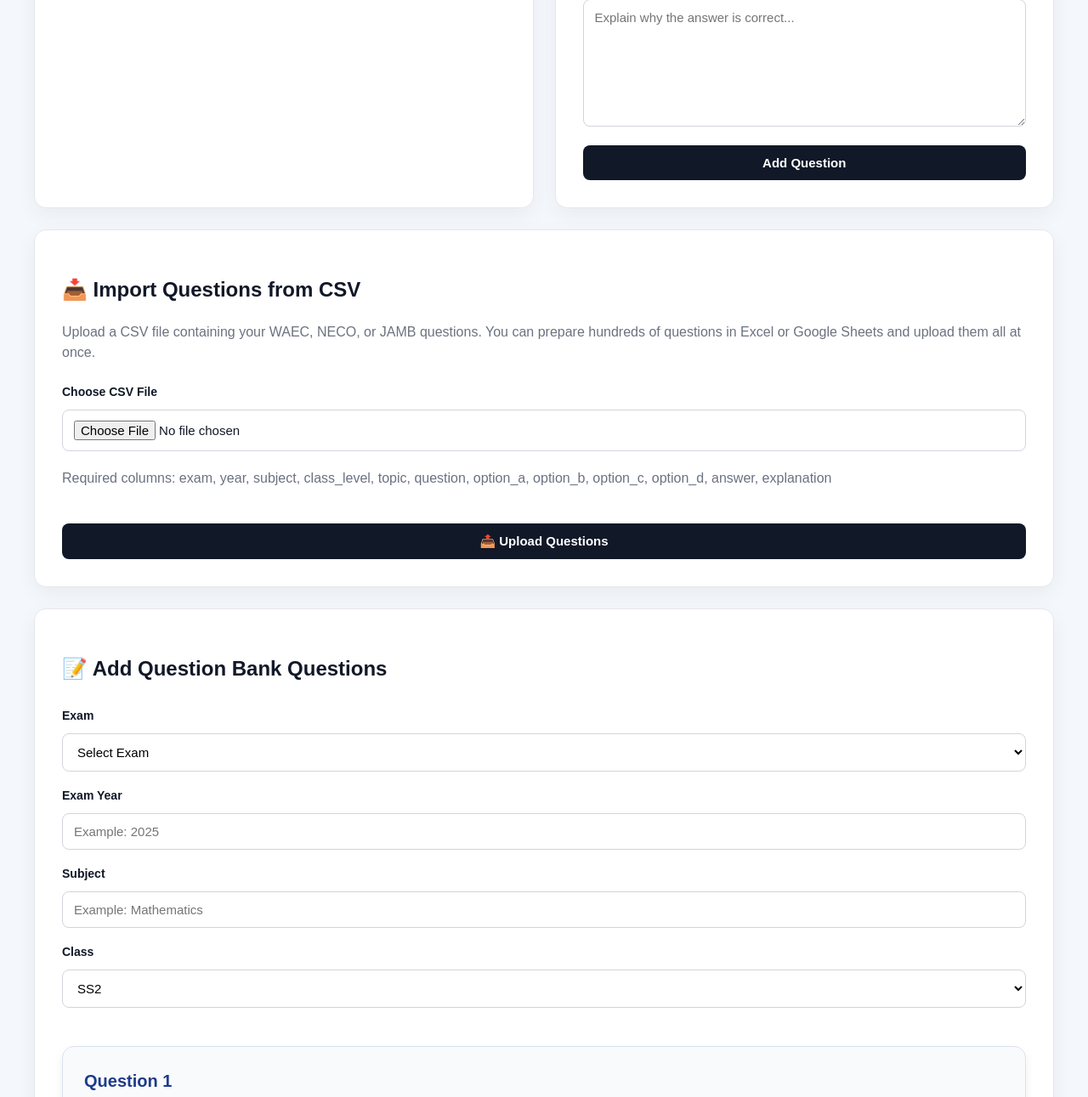
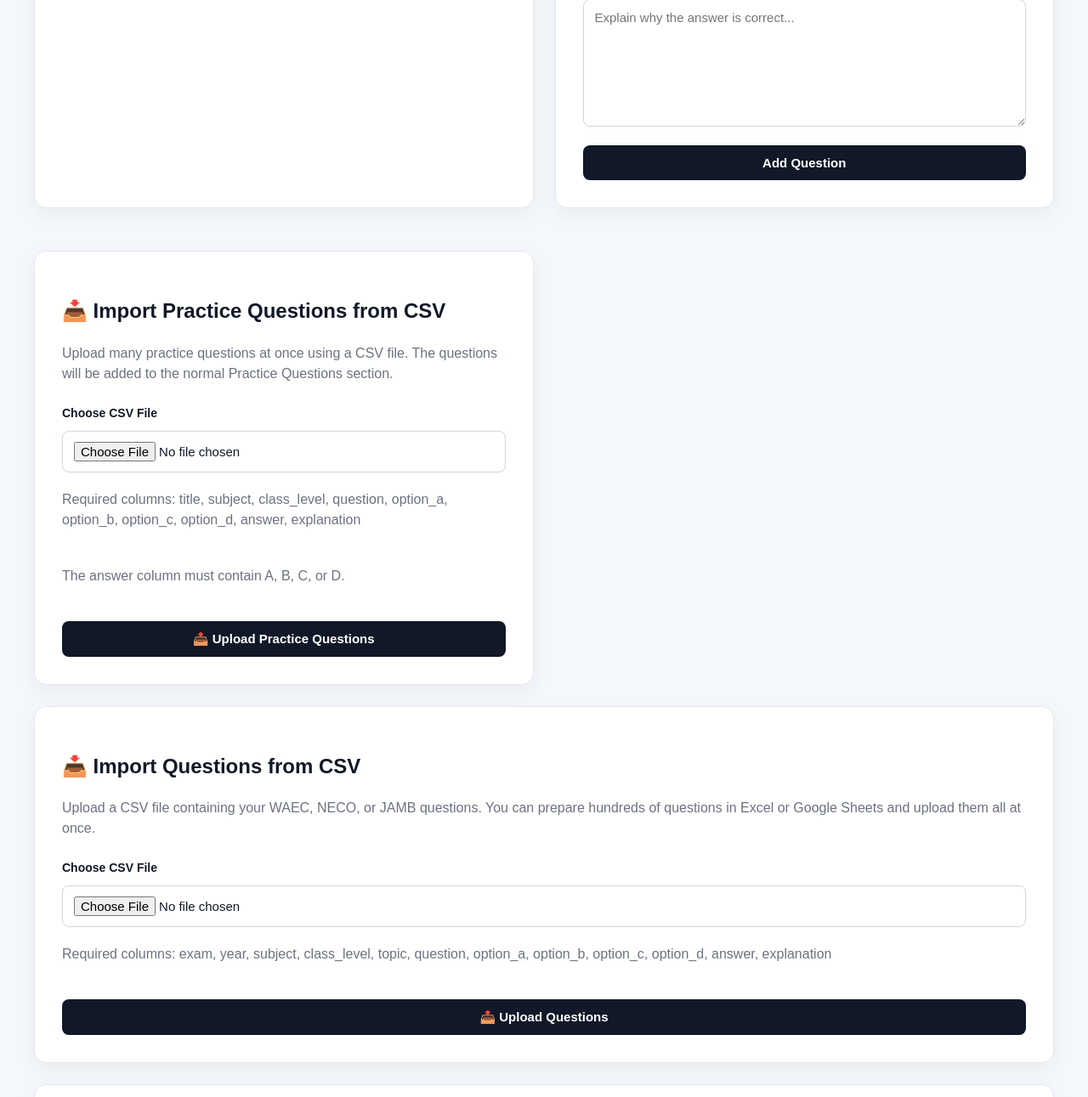
Before and after one commit to Tee-11/studynaijaai.ng, a Flask app: page /admin in a window 1280 px wide. Shown: the part 1321-2612 px from the top of the page at 85% size. Run offline with Flask 3, Linux system fonts and the light colour scheme; the visitor is signed in with stand-in values (Sample User, id 1); data comes from the database, SQL or seed files in the repository; data that the repository does not hold is empty; some libraries are stand-ins or nearby versions.

Commit message:
Add CSV import UI for practice questions

```diff
--- a/templates/base.html
+++ b/templates/base.html
@@ -81,5 +81,91 @@
 
 </footer>
 
+<script>
+document.addEventListener("DOMContentLoaded", function () {
+    if (!window.location.pathname.startsWith("/admin")) {
+        return;
+    }
+
+    const cards = document.querySelectorAll(".wide-card");
+    let practiceCard = null;
+
+    cards.forEach(function (card) {
+        const heading = card.querySelector("h2");
+
+        if (
+            heading &&
+            heading.textContent.trim().includes("Add Practice Question")
+        ) {
+            practiceCard = card;
+        }
+    });
+
+    if (!practiceCard || document.getElementById("practice-csv-import")) {
+        return;
+    }
+
+    const card = document.createElement("div");
+    card.className = "wide-card";
+    card.id = "practice-csv-import";
+
+    card.innerHTML = `
+        <h2>📥 Import Practice Questions from CSV</h2>
+
+        <p class="muted">
+            Upload many practice questions at once using a CSV file.
+            The questions will be added to the normal Practice Questions section.
+        </p>
+
+        <form
+            method="post"
+            action="/admin/quiz/import"
+            enctype="multipart/form-data"
+        >
+            <input
+                type="hidden"
+                name="csrf_token"
+                value="${getCsrfToken()}"
+            >
+
+            <label>Choose CSV File</label>
+
+            <input
+                type="file"
+                name="csv_file"
+                accept=".csv,text/csv"
+                required
+            >
+
+            <p class="muted" style="margin-top: 10px;">
+                Required columns:
+                title, subject, class_level, question,
+                option_a, option_b, option_c, option_d,
+                answer, explanation
+            </p>
+
+            <p class="muted">
+                The answer column must contain A, B, C, or D.
+            </p>
+
+            <button
+                type="submit"
+                class="button"
+                style="margin-top: 15px;"
+            >
+                📤 Upload Practice Questions
+            </button>
+        </form>
+    `;
+
+    practiceCard.insertAdjacentElement("afterend", card);
+});
+
+function getCsrfToken() {
+    const token = document.querySelector('input[name="csrf_token"]');
+    return token ? token.value : "";
+}
+</script>
+
 </body>
 </html>
```
